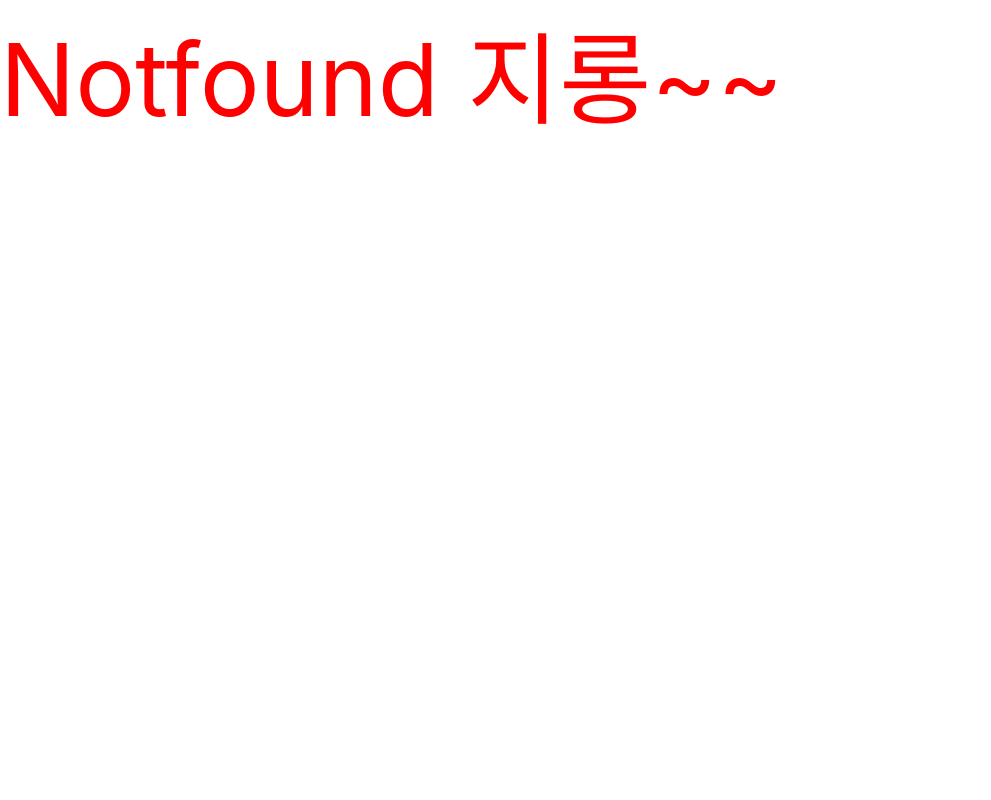
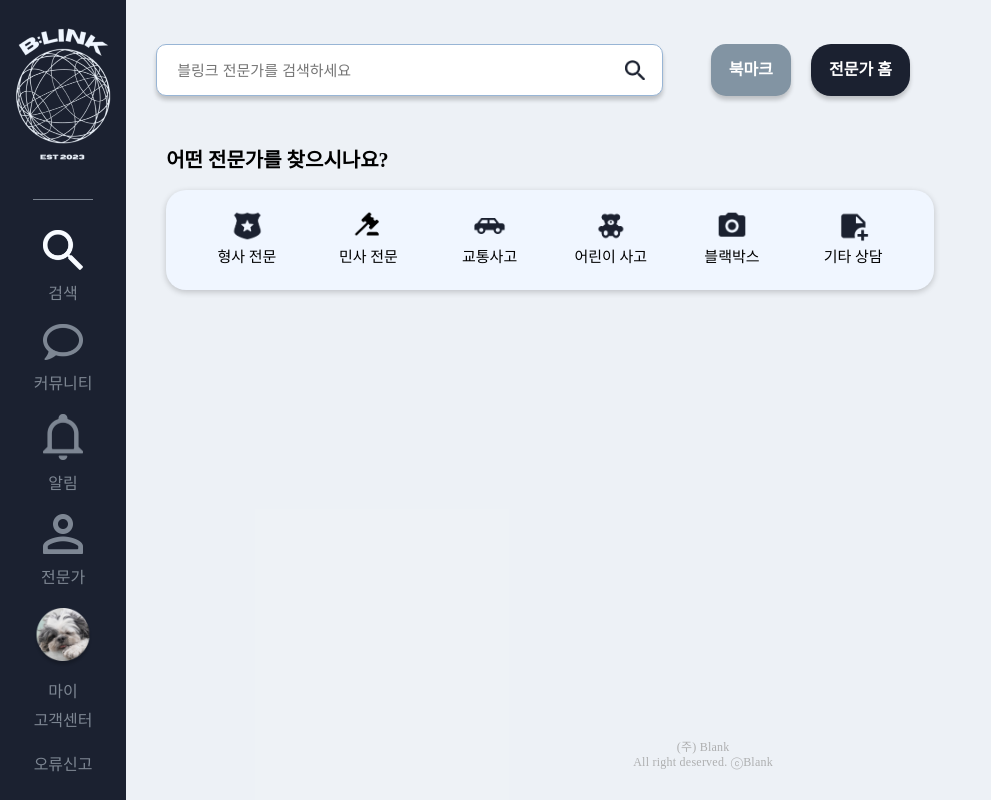
Before and after one commit to coldweek3/Blink_FE, a React (Create React App) app: page /expertTypeList in a window 1280 px wide. Before the commit this address had no page. Shown: the whole page, without its empty margins (0-991 px from the left). Built offline with nearby package versions, Linux system fonts and the light colour scheme.

Commit message:
[Expert] ExpertTypeList recoil 파일 설정

```diff
--- a/package.json
+++ b/package.json
@@ -16,6 +16,7 @@
     "react-router-dom": "^6.21.3",
     "react-scripts": "5.0.1",
     "react-slick": "^0.30.1",
+    "recoil": "^0.7.7",
     "slick-carousel": "^1.8.1",
     "styled-components": "^6.1.6",
     "typescript": "^4.9.5",
--- a/src/App.tsx
+++ b/src/App.tsx
@@ -4,6 +4,7 @@ import styled from "styled-components";
 import Nav from "./components/layouts/nav/Nav";
 import Footer from "./components/layouts/footer/Footer";
 import { GlobalStyle } from "./globalStyle";
+import { RecoilRoot } from "recoil";
 
 const BackGroundColor = styled.div`
   width: 100vw;
@@ -40,8 +41,10 @@ const Layout = () => {
 function App() {
   return (
     <>
-      <GlobalStyle />
-      <Layout />
+      <RecoilRoot>
+        <GlobalStyle />
+        <Layout />
+      </RecoilRoot>
     </>
   );
 }
--- a/src/components/expert/ExpertQuestion.tsx
+++ b/src/components/expert/ExpertQuestion.tsx
@@ -1,5 +1,6 @@
-import React, { useState } from "react";
+import React, { useState, useEffect } from "react";
 import * as S from "./style";
+import { Link } from "react-router-dom";
 import criminal from "../../assets/image/expert/형사전문.png";
 import onCriminal from "../../assets/image/expert/형사전문_On.png";
 import civil from "../../assets/image/expert/민사전문.png";
@@ -13,17 +14,34 @@ import onDashcam from "../../assets/image/expert/블랙박ᄉ
 import etc from "../../assets/image/expert/기타상담.png";
 import onEtc from "../../assets/image/expert/기타상담_On.png";
 
+import { useRecoilState } from "recoil";
+import { selectedExpertTypeState } from "../../../src/recoil/expertState";
+
 const ExpertQuestion: React.FC = () => {
-  const [selectedExpertType, setSelectedExpertType] = useState<string>("");
+  const [selectedExpertType, setSelectedExpertType] = useRecoilState(
+    selectedExpertTypeState
+  );
+
+  useEffect(() => {
+    const storedType = localStorage.getItem("selectedExpertType");
+    if (storedType) {
+      setSelectedExpertType(storedType);
+    }
+  }, []);
 
   const handleExpertTypeClick = (type: string) => {
-    setSelectedExpertType(selectedExpertType === type ? "" : type);
+    setSelectedExpertType(type);
+    localStorage.setItem("selectedExpertType", type);
   };
 
   return (
     <S.ExpertQuestionWrapper>
       <S.ExpertQuestionTitle>어떤 전문가를 찾으시나요?</S.ExpertQuestionTitle>
       <S.ExpertQuestionContainer>
+        <Link
+          to="/ExpertTypeList"
+          style={{ textDecoration: "none", color: "inherit" }}
+        >
           <S.ExpertType onClick={() => handleExpertTypeClick("형사 전문")}>
             <S.ExpertTypeImg
               src={selectedExpertType === "형사 전문" ? onCriminal : criminal}
@@ -32,6 +50,11 @@ const ExpertQuestion: React.FC = () => {
               형사 전문
             </S.ExpertTypeTitle>
           </S.ExpertType>
+        </Link>
+        <Link
+          to="/ExpertTypeList"
+          style={{ textDecoration: "none", color: "inherit" }}
+        >
           <S.ExpertType onClick={() => handleExpertTypeClick("민사 전문")}>
             <S.ExpertTypeImg
               src={selectedExpertType === "민사 전문" ? onCivil : civil}
@@ -40,6 +63,11 @@ const ExpertQuestion: React.FC = () => {
               민사 전문
             </S.ExpertTypeTitle>
           </S.ExpertType>
+        </Link>
+        <Link
+          to="/ExpertTypeList"
+          style={{ textDecoration: "none", color: "inherit" }}
+        >
           <S.ExpertType onClick={() => handleExpertTypeClick("교통사고")}>
             <S.ExpertTypeImg
               src={selectedExpertType === "교통사고" ? onTraffic : traffic}
@@ -48,6 +76,11 @@ const ExpertQuestion: React.FC = () => {
               교통사고
             </S.ExpertTypeTitle>
           </S.ExpertType>
+        </Link>
+        <Link
+          to="/ExpertTypeList"
+          style={{ textDecoration: "none", color: "inherit" }}
+        >
           <S.ExpertType onClick={() => handleExpertTypeClick("어린이 사고")}>
             <S.ExpertTypeImg
               src={selectedExpertType === "어린이 사고" ? onChild : child}
@@ -56,6 +89,11 @@ const ExpertQuestion: React.FC = () => {
               어린이 사고
             </S.ExpertTypeTitle>
           </S.ExpertType>
+        </Link>
+        <Link
+          to="/ExpertTypeList"
+          style={{ textDecoration: "none", color: "inherit" }}
+        >
           <S.ExpertType onClick={() => handleExpertTypeClick("블랙박스")}>
             <S.ExpertTypeImg
               src={selectedExpertType === "블랙박스" ? onDashcam : dashcam}
@@ -64,6 +102,11 @@ const ExpertQuestion: React.FC = () => {
               블랙박스
             </S.ExpertTypeTitle>
           </S.ExpertType>
+        </Link>
+        <Link
+          to="/ExpertTypeList"
+          style={{ textDecoration: "none", color: "inherit" }}
+        >
           <S.ExpertType onClick={() => handleExpertTypeClick("기타 상담")}>
             <S.ExpertTypeImg
               src={selectedExpertType === "기타 상담" ? onEtc : etc}
@@ -72,6 +115,7 @@ const ExpertQuestion: React.FC = () => {
               기타 상담
             </S.ExpertTypeTitle>
           </S.ExpertType>
+        </Link>
       </S.ExpertQuestionContainer>
     </S.ExpertQuestionWrapper>
   );
--- a/src/components/expert/style.tsx
+++ b/src/components/expert/style.tsx
@@ -2,6 +2,11 @@ import styled, { css } from "styled-components";
 import Slider from "react-slick";
 import "slick-carousel/slick/slick.css";
 import "slick-carousel/slick/slick-theme.css";
+
+export const StyledLink = styled.a`
+  text-decoration: none;
+  outline: none;
+`;
 
 export const ExpertWrapper = styled.div`
   width: 70%;
@@ -216,6 +221,7 @@ export const ExpertQuestionTitle = styled.div`
 `;
 
 export const ExpertQuestionContainer = styled.div`
+  width: 100%;
   height: 100px;
   background-color: #f0f6ff;
   border-radius: 20px;
@@ -228,12 +234,12 @@ export const ExpertQuestionContainer = styled.div`
 `;
 
 export const ExpertType = styled.div`
-  width: 80px;
+  /* width: 80px; */
   height: 60px;
   display: flex;
   flex-direction: column;
   align-items: center;
-  gap: 10px;
+  gap: 8px;
   cursor: pointer;
 `;
 
--- a/src/pages/expert/Expert.tsx
+++ b/src/pages/expert/Expert.tsx
@@ -3,15 +3,24 @@ import * as S from "../../components/expert/style";
 import SearchComponent from "../../components/expert/SearchComponent";
 import ExpertList from "../../components/expert/ExpertList";
 import ExpertQuestion from "../../components/expert/ExpertQuestion";
+import { useLocation } from "react-router-dom";
+import { RecoilRoot } from "recoil";
+import { useRecoilState } from "recoil";
+import { selectedExpertTypeState } from "../../recoil/expertState";
 
-const Login = () => {
+const Expert = () => {
+  const [selectedExpertType, setSelectedExpertType] = useRecoilState(
+    selectedExpertTypeState
+  );
   return (
-    <S.ExpertWrapper>
-      <SearchComponent />
-      <ExpertList />
-      <ExpertQuestion />
-    </S.ExpertWrapper>
+    <RecoilRoot>
+      <S.ExpertWrapper>
+        <SearchComponent />
+        <ExpertList />
+        <ExpertQuestion />
+      </S.ExpertWrapper>
+    </RecoilRoot>
   );
 };
 
-export default Login;
+export default Expert;
--- /dev/null
+++ b/src/pages/expert/ExpertTypeList.tsx
@@ -0,0 +1,34 @@
+import React, { useEffect } from "react";
+import * as S from "../../components/expert/style";
+import { RecoilRoot } from "recoil";
+import ExpertQuestion from "../../components/expert/ExpertQuestion";
+import SearchComponent from "../../components/expert/SearchComponent";
+import { useLocation } from "react-router-dom";
+import { useRecoilState } from "recoil";
+import { selectedExpertTypeState } from "../../recoil/expertState";
+
+const ExpertTypeList: React.FC = () => {
+  const [selectedExpertType, setSelectedExpertType] = useRecoilState(
+    selectedExpertTypeState
+  );
+
+  useEffect(() => {
+    // 페이지가 로드될 때 로컬 스토리지에서 선택한 전문가 유형을 가져와서 설정
+    const storedType = localStorage.getItem("selectedExpertType");
+    if (storedType) {
+      setSelectedExpertType(storedType);
+    }
+  }, []);
+
+  return (
+    <RecoilRoot>
+      <S.ExpertWrapper>
+        <SearchComponent />
+        <ExpertQuestion />
+        {/* <ExpertQuestion currentPath={currentPath} /> */}
+      </S.ExpertWrapper>
+    </RecoilRoot>
+  );
+};
+
+export default ExpertTypeList;
--- /dev/null
+++ b/src/pages/expert/style.tsx
@@ -0,0 +1,3 @@
+import styled from "styled-components";
+
+export const ExpertTypeListWrapper = styled.div``;
--- /dev/null
+++ b/src/recoil/expertState.tsx
@@ -0,0 +1,6 @@
+import { atom } from "recoil";
+
+export const selectedExpertTypeState = atom<string>({
+  key: "selectedExpertTypeState",
+  default: "",
+});
--- a/src/router.tsx
+++ b/src/router.tsx
@@ -9,6 +9,7 @@ import Login from "./pages/login/Login";
 import SignUp from "./pages/login/SignUp";
 import GeneralMember from "./pages/login/GeneralMember";
 import ExpertMember from "./pages/login/ExpertMember";
+import ExpertTypeList from "./pages/expert/ExpertTypeList";
 
 const router = createBrowserRouter([
   {
@@ -26,6 +27,10 @@ const router = createBrowserRouter([
       {
         path: "expert",
         element: <Expert />,
+      },
+      {
+        path: "expertTypeList",
+        element: <ExpertTypeList />,
       },
       {
         path: "login",
```
Also changed, not shown: 1 other file (tests, documents, lock files or other folders). Lines whose indentation alone changed are shown as unchanged.
